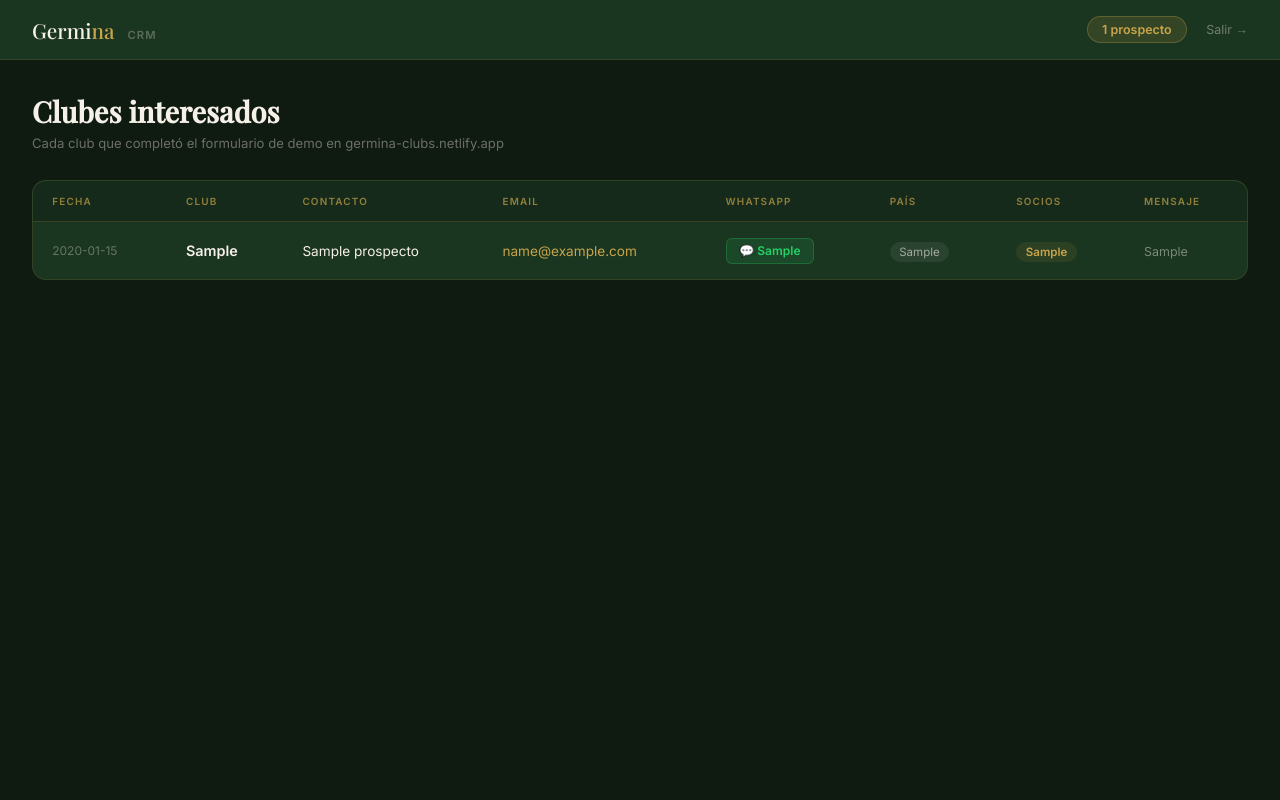
After one commit to gabrielcopiz/germina-app, a Flask app: page /crm in a window 1280 px wide. The commit adds this page. Run offline with Flask 3, Linux system fonts and the light colour scheme; the visitor is signed in with stand-in values (Sample User, id 1); tables that the repository leaves empty hold one stand-in row (values such as "Sample post").

Commit message:
Add internal Germina CRM at /crm with separate login, remove from demo admin

```diff
--- a/app.py
+++ b/app.py
@@ -17,6 +17,8 @@ MAIL_USER  = os.environ.get('MAIL_USER', 'besparkcreativa@gmail.com')
 MAIL_PASS  = os.environ.get('MAIL_PASS', 'gihojbmsgweclmwu')
 RENDER_URL = os.environ.get('RENDER_URL', 'https://germina-app.onrender.com')
 CLUB_NOMBRE = os.environ.get('CW_CLUB_NOMBRE', 'Cannawaka')
+CRM_USER   = os.environ.get('CRM_USER', 'germina')
+CRM_PASS   = os.environ.get('CRM_PASS', 'spark2026')
 
 # ─── helpers ───────────────────────────────────────────────────────────────
 
@@ -1431,13 +1433,6 @@ def admin_agregar_doc(sid):
         get_db().commit()
     return redirect(url_for('admin_socio', sid=sid))
 
-@app.route('/admin/prospectos')
-@login_required
-def admin_prospectos():
-    db = get_db()
-    prospectos = db.execute('SELECT * FROM prospectos ORDER BY id DESC').fetchall()
-    return render_template('admin/prospectos.html', prospectos=prospectos)
-
 @app.route('/admin/exportar')
 @login_required
 def admin_exportar():
@@ -1955,6 +1950,32 @@ def delivery_confirmar(token):
 
 _register_globals()
 
+# ─── CRM INTERNO GERMINA ───────────────────────────────────────────────────
+
+@app.route('/crm/login', methods=['GET', 'POST'])
+def crm_login():
+    error = None
+    if request.method == 'POST':
+        if request.form.get('u') == CRM_USER and request.form.get('p') == CRM_PASS:
+            session['crm_ok'] = True
+            return redirect(url_for('crm_prospectos'))
+        error = 'Credenciales incorrectas'
+    return render_template('crm_login.html', error=error)
+
+@app.route('/crm/logout')
+def crm_logout():
+    session.pop('crm_ok', None)
+    return redirect(url_for('crm_login'))
+
+@app.route('/crm')
+@app.route('/crm/prospectos')
+def crm_prospectos():
+    if not session.get('crm_ok'):
+        return redirect(url_for('crm_login'))
+    db = get_db()
+    prospectos = db.execute('SELECT * FROM prospectos ORDER BY id DESC').fetchall()
+    return render_template('crm_prospectos.html', prospectos=prospectos)
+
 if __name__ == '__main__':
     init_db()
     _migrate()
--- a/templates/admin/base_admin.html
+++ b/templates/admin/base_admin.html
@@ -246,10 +246,6 @@ tbody tr:hover { background: var(--cream); cursor: pointer; }
     <a href="{{ url_for('admin_informe') }}" class="nav-item {% if request.endpoint == 'admin_informe' %}active{% endif %}">
       <span class="nav-icon">📊</span> Informe del día
     </a>
-    <div class="nav-section-label" style="margin-top:0.5rem;">Comercial</div>
-    <a href="{{ url_for('admin_prospectos') }}" class="nav-item {% if request.endpoint == 'admin_prospectos' %}active{% endif %}">
-      <span class="nav-icon">📩</span> Prospectos
-    </a>
     <div class="nav-section-label" style="margin-top:0.5rem;">Exportar</div>
     <a href="{{ url_for('admin_exportar') }}" class="nav-item">
       <span class="nav-icon">⬇️</span> Socios CSV
--- /dev/null
+++ b/templates/crm_prospectos.html
@@ -0,0 +1,120 @@
+<!DOCTYPE html>
+<html lang="es">
+<head>
+<meta charset="UTF-8">
+<meta name="viewport" content="width=device-width, initial-scale=1.0">
+<title>Prospectos — Germina CRM</title>
+<link href="https://fonts.googleapis.com/css2?family=Playfair+Display:wght@500&family=Inter:wght@300;400;500;600&display=swap" rel="stylesheet">
+<style>
+*{margin:0;padding:0;box-sizing:border-box;}
+body{font-family:'Inter',sans-serif;background:#0f1a11;color:#F5F0E8;min-height:100vh;}
+a{color:inherit;text-decoration:none;}
+
+.topbar{background:#1A3520;border-bottom:1px solid rgba(200,164,74,0.15);padding:0 2rem;height:60px;display:flex;align-items:center;justify-content:space-between;}
+.logo{font-family:'Playfair Display',serif;font-size:1.3rem;color:#F5F0E8;}
+.logo span{color:#C8A44A;}
+.top-right{display:flex;align-items:center;gap:1.2rem;}
+.badge-total{background:rgba(200,164,74,0.15);border:1px solid rgba(200,164,74,0.3);color:#C8A44A;font-size:0.78rem;font-weight:700;padding:0.3rem 0.9rem;border-radius:100px;}
+.logout{font-size:0.78rem;color:rgba(245,240,232,0.4);transition:color 0.2s;}
+.logout:hover{color:#C8A44A;}
+
+.content{padding:2rem;}
+
+.header{margin-bottom:1.8rem;}
+.header h1{font-family:'Playfair Display',serif;font-size:1.8rem;color:#F5F0E8;margin-bottom:0.3rem;}
+.header p{font-size:0.82rem;color:rgba(245,240,232,0.4);}
+
+.table-wrap{background:#1A3520;border:1px solid rgba(200,164,74,0.12);border-radius:14px;overflow:hidden;}
+table{width:100%;border-collapse:collapse;}
+thead th{text-align:left;font-size:0.62rem;font-weight:700;letter-spacing:0.12em;text-transform:uppercase;color:rgba(200,164,74,0.7);padding:0.9rem 1.2rem;background:rgba(0,0,0,0.2);border-bottom:1px solid rgba(200,164,74,0.1);}
+tbody td{padding:0.95rem 1.2rem;border-bottom:1px solid rgba(255,255,255,0.04);vertical-align:middle;font-size:0.85rem;}
+tbody tr:last-child td{border-bottom:none;}
+tbody tr:hover{background:rgba(255,255,255,0.03);}
+
+.club-name{font-weight:700;color:#F5F0E8;font-size:0.9rem;}
+.muted{color:rgba(245,240,232,0.4);font-size:0.78rem;}
+.link{color:#C8A44A;}
+.link:hover{text-decoration:underline;}
+.wa-btn{display:inline-flex;align-items:center;gap:0.4rem;background:rgba(37,211,102,0.12);border:1px solid rgba(37,211,102,0.25);color:#25D166;padding:0.3rem 0.8rem;border-radius:6px;font-size:0.75rem;font-weight:600;transition:all 0.15s;}
+.wa-btn:hover{background:rgba(37,211,102,0.2);}
+.fecha{font-size:0.75rem;color:rgba(245,240,232,0.35);white-space:nowrap;}
+.pais-badge{background:rgba(255,255,255,0.07);color:rgba(245,240,232,0.6);font-size:0.72rem;padding:0.2rem 0.6rem;border-radius:100px;}
+.socios-badge{background:rgba(200,164,74,0.1);color:#C8A44A;font-size:0.72rem;padding:0.2rem 0.6rem;border-radius:100px;font-weight:600;}
+.msg{color:rgba(245,240,232,0.45);font-size:0.78rem;max-width:200px;overflow:hidden;text-overflow:ellipsis;white-space:nowrap;}
+
+.empty{text-align:center;padding:5rem 2rem;}
+.empty-icon{font-size:3rem;margin-bottom:1rem;opacity:0.4;}
+.empty-title{font-family:'Playfair Display',serif;font-size:1.2rem;color:rgba(245,240,232,0.5);margin-bottom:0.4rem;}
+.empty-sub{font-size:0.82rem;color:rgba(245,240,232,0.25);}
+</style>
+</head>
+<body>
+
+<div class="topbar">
+  <div class="logo">Germi<span>na</span> <span style="font-family:'Inter',sans-serif;font-size:0.7rem;font-weight:600;letter-spacing:0.1em;text-transform:uppercase;color:rgba(245,240,232,0.3);margin-left:0.5rem;">CRM</span></div>
+  <div class="top-right">
+    <span class="badge-total">{{ prospectos|length }} prospecto{% if prospectos|length != 1 %}s{% endif %}</span>
+    <a href="/crm/logout" class="logout">Salir →</a>
+  </div>
+</div>
+
+<div class="content">
+  <div class="header">
+    <h1>Clubes interesados</h1>
+    <p>Cada club que completó el formulario de demo en germina-clubs.netlify.app</p>
+  </div>
+
+  {% if prospectos %}
+  <div class="table-wrap">
+    <table>
+      <thead>
+        <tr>
+          <th>Fecha</th>
+          <th>Club</th>
+          <th>Contacto</th>
+          <th>Email</th>
+          <th>WhatsApp</th>
+          <th>País</th>
+          <th>Socios</th>
+          <th>Mensaje</th>
+        </tr>
+      </thead>
+      <tbody>
+        {% for p in prospectos %}
+        <tr>
+          <td class="fecha">{{ p.created_at[:16] if p.created_at else '—' }}</td>
+          <td><div class="club-name">{{ p.club or '—' }}</div></td>
+          <td>{{ p.nombre or '—' }}</td>
+          <td>
+            {% if p.email %}
+            <a href="mailto:{{ p.email }}" class="link">{{ p.email }}</a>
+            {% else %}—{% endif %}
+          </td>
+          <td>
+            {% if p.whatsapp %}
+            <a href="https://wa.me/{{ p.whatsapp|replace('+','')|replace(' ','')|replace('-','') }}" target="_blank" class="wa-btn">
+              💬 {{ p.whatsapp }}
+            </a>
+            {% else %}—{% endif %}
+          </td>
+          <td><span class="pais-badge">{{ p.pais or '—' }}</span></td>
+          <td><span class="socios-badge">{{ p.socios or '—' }}</span></td>
+          <td><span class="msg" title="{{ p.mensaje or '' }}">{{ p.mensaje or '—' }}</span></td>
+        </tr>
+        {% endfor %}
+      </tbody>
+    </table>
+  </div>
+  {% else %}
+  <div class="table-wrap">
+    <div class="empty">
+      <div class="empty-icon">📋</div>
+      <div class="empty-title">Todavía no hay prospectos</div>
+      <div class="empty-sub">Cuando un club complete el formulario de la landing, aparece aquí automáticamente.</div>
+    </div>
+  </div>
+  {% endif %}
+</div>
+
+</body>
+</html>
```
Also changed, not shown: templates/crm_login.html (added, +37 -0 lines).
